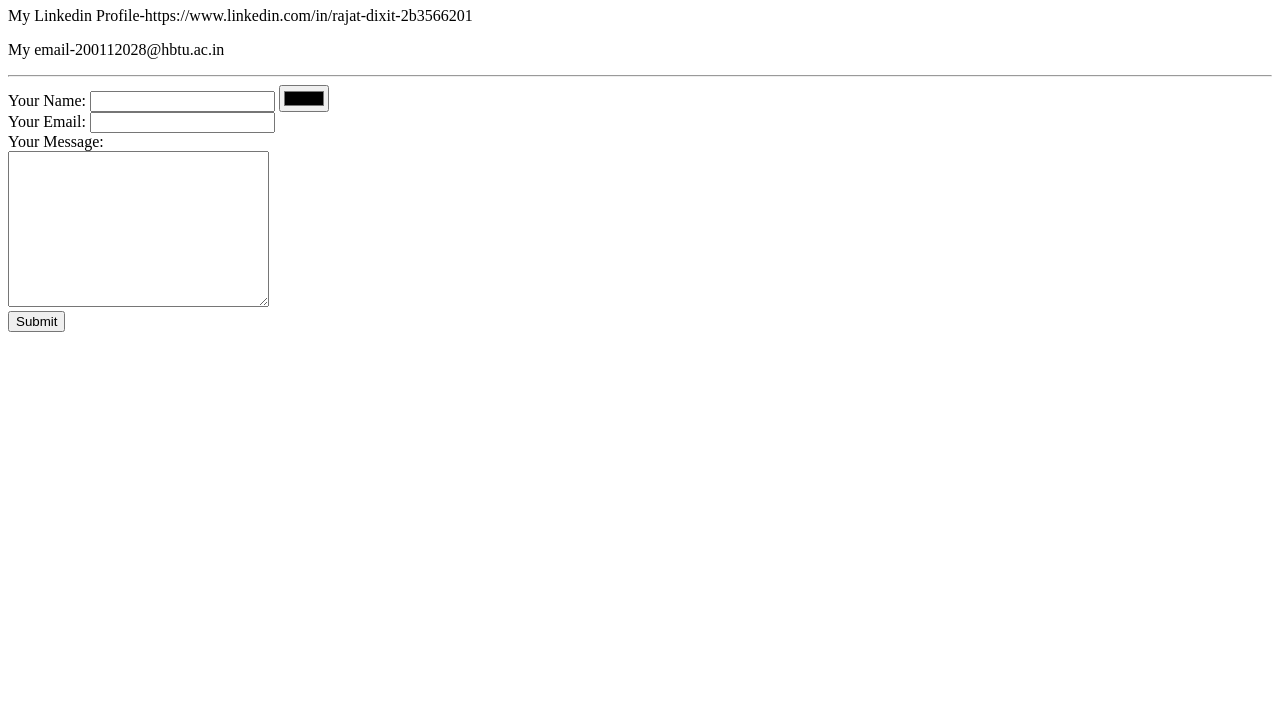
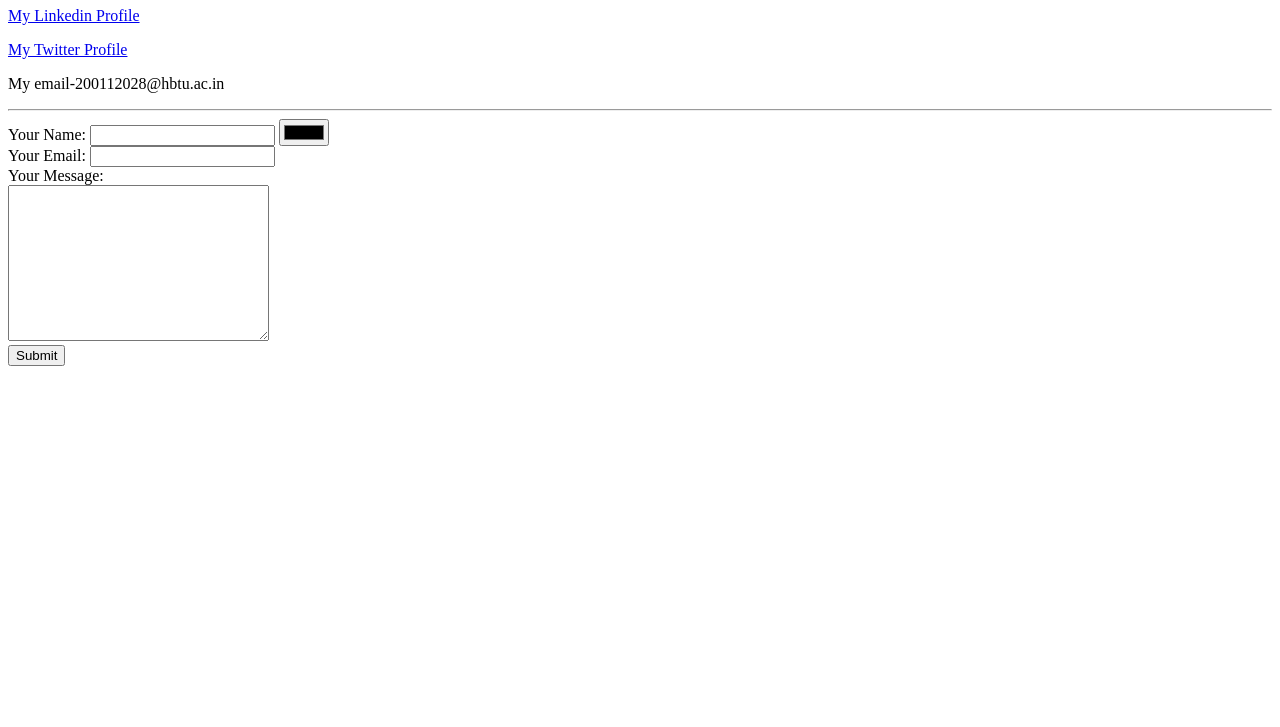
Before and after one commit to rajat7377/cv, a plain HTML site: page Contact-me.html in a window 1280 px wide. Shown: the part 73-800 px from the top of the page. Drawn offline with Linux system fonts and the light colour scheme.

Commit message:
Update Contact-me.html

```diff
--- a/Contact-me.html
+++ b/Contact-me.html
@@ -6,7 +6,8 @@
   </head>
   <body>
     <h1>My Contact Details</h1>
-    <p>My Linkedin Profile-https://www.linkedin.com/in/rajat-dixit-2b3566201</p>
+    <p><a href="https://www.linkedin.com/in/rajat-dixit-2b3566201">My Linkedin Profile</a></p>
+    <p><a href="https://mobile.twitter.com/rajatdixit7377">My Twitter Profile</a></p>
     <p>My email-200112028@hbtu.ac.in</p>
     <hr>
     <form class="" action="mailto:200112028@hbtu.ac.in" method="post">
```
